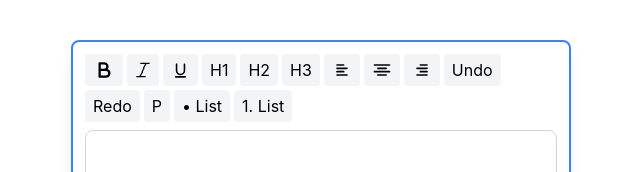
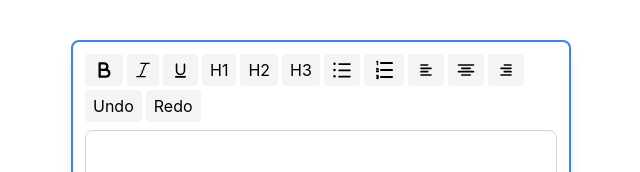
Before and after one commit to Phoreverr/react-text-editor, a React (Create React App) app: page / in a window 1280 px wide. Shown: the top 172 px of the page, without its empty margins (319-959 px from the left). Built offline with nearby package versions, Linux system fonts and the light colour scheme.

Commit message:
fix: heading text format

```diff
--- a/src/App.tsx
+++ b/src/App.tsx
@@ -7,6 +7,8 @@ import Underline from "./components/icons/Underline.icon";
 import ItalicIcon from "./components/icons/Italics.icon";
 import BoldIcon from "./components/icons/Bold.icon";
 import { sanitizeHTML } from "./lib/./SantizeHtml";
+import UnorderedListIcon from "./components/icons/UnorderedList.icon";
+import OrderedListIcon from "./components/icons/OrderedList.icon";
 
 function App() {
   const [align, setAlign] = useState("");
@@ -25,14 +27,20 @@ const handleSelectionChange = useCallback(() => {
       const newItalic = document.queryCommandState("italic");
       const newUnderline = document.queryCommandState("underline");
       const newOrderedList = document.queryCommandState("insertOrderedList");
-    const newUnorderedList = document.queryCommandState("insertUnorderedList");
-    const newFormatBlock = document.queryCommandValue("formatBlock")?.toLowerCase();
+      const newUnorderedList = document.queryCommandState(
+        "insertUnorderedList"
+      );
+      const newFormatBlock = document
+        .queryCommandValue("formatBlock")
+        ?.toLowerCase();
 
       if (newBold !== boldActive) setBoldActive(newBold);
       if (newItalic !== italicActive) setItalicActive(newItalic);
       if (newUnderline !== underlineActive) setUnderlineActive(newUnderline);
-    if (newOrderedList !== orderedListActive) setOrderedListActive(newOrderedList);
-    if (newUnorderedList !== unorderedListActive) setUnorderedListActive(newUnorderedList);
+      if (newOrderedList !== orderedListActive)
+        setOrderedListActive(newOrderedList);
+      if (newUnorderedList !== unorderedListActive)
+        setUnorderedListActive(newUnorderedList);
       if (newFormatBlock !== formatBlock) setFormatBlock(newFormatBlock);
 
       const selection = window.getSelection();
@@ -73,7 +81,6 @@ const handleSelectionChange = useCallback(() => {
     formatBlock,
     align,
   ]);
-
 
   useEffect(() => {
     // if (hasRun.current) return;
@@ -128,7 +135,6 @@ const handleSelectionChange = useCallback(() => {
   return (
     <div className="w-[500px] h-auto border-2 border-blue-500 p-3 rounded-lg shadow-lg mx-auto mt-10">
       <div className="flex flex-wrap mb-2 gap-1">
-
         <button
           className={`px-2 py-1 rounded ${
             boldActive ? "bg-gray-500 text-white" : "bg-gray-100"
@@ -154,22 +160,44 @@ const handleSelectionChange = useCallback(() => {
           <Underline />
         </button>
         <button
-          className={`px-2 py-1 rounded ${formatBlock === "h1" ? "bg-gray-500 text-white" : "bg-gray-100"}`}
-          onClick={() => exec("formatBlock", "h1")}
+          className={`px-2 py-1 rounded ${
+            formatBlock === "h1" ? "bg-gray-500 text-white" : "bg-gray-100"
+          }`}
+          onClick={() => exec("formatBlock", "<h1>")}
         >
           H1
         </button>
         <button
-          className={`px-2 py-1 rounded ${formatBlock === "h2" ? "bg-gray-500 text-white" : "bg-gray-100"}`}
-          onClick={() => exec("formatBlock", "h2")}
+          className={`px-2 py-1 rounded ${
+            formatBlock === "h2" ? "bg-gray-500 text-white" : "bg-gray-100"
+          }`}
+          onClick={() => exec("formatBlock", "<h2>")}
         >
           H2
         </button>
         <button
-          className={`px-2 py-1 rounded ${formatBlock === "h3" ? "bg-gray-500 text-white" : "bg-gray-100"}`}
-          onClick={() => exec("formatBlock", "h3")}
+          className={`px-2 py-1 rounded ${
+            formatBlock === "h3" ? "bg-gray-500 text-white" : "bg-gray-100"
+          }`}
+          onClick={() => exec("formatBlock", "<h3>")}
         >
           H3
+        </button>
+        <button
+          className={`px-2 py-1 rounded ${
+            unorderedListActive ? "bg-gray-500 text-white" : "bg-gray-100"
+          }`}
+          onClick={() => exec("insertUnorderedList")}
+        >
+          <UnorderedListIcon />
+        </button>
+        <button
+          className={`px-2 py-1 rounded ${
+            orderedListActive ? "bg-gray-500 text-white" : "bg-gray-100"
+          }`}
+          onClick={() => exec("insertOrderedList")}
+        >
+          <OrderedListIcon />
         </button>
         <button
           className={`px-2 py-1 rounded ${
@@ -207,25 +235,6 @@ const handleSelectionChange = useCallback(() => {
         >
           Redo
         </button>
-        <button
-          className="px-2 py-1 rounded bg-gray-100"
-          onClick={() => exec("formatBlock", "p")}
-        >
-          P
-        </button>
-
-        <button
-          className={`px-2 py-1 rounded ${unorderedListActive ? "bg-gray-500 text-white" : "bg-gray-100"}`}
-          onClick={() => exec("insertUnorderedList")}
-        >
-          • List
-        </button>
-        <button
-          className={`px-2 py-1 rounded ${orderedListActive ? "bg-gray-500 text-white" : "bg-gray-100"}`}
-          onClick={() => exec("insertOrderedList")}
-        >
-          1. List
-        </button>
       </div>
       <div
         ref={editorRef}
--- /dev/null
+++ b/src/components/icons/OrderedList.icon.tsx
@@ -0,0 +1,20 @@
+const OrderedListIcon = () => {
+  return (
+    <svg
+      xmlns="http://www.w3.org/2000/svg"
+      width="24"
+      height="24"
+      viewBox="0 0 24 24"
+    >
+      <g fill="none">
+        <path d="m12.593 23.258l-.011.002l-.071.035l-.02.004l-.014-.004l-.071-.035q-.016-.005-.024.005l-.004.01l-.017.428l.005.02l.01.013l.104.074l.015.004l.012-.004l.104-.074l.012-.016l.004-.017l-.017-.427q-.004-.016-.017-.018m.265-.113l-.013.002l-.185.093l-.01.01l-.003.011l.018.43l.005.012l.008.007l.201.093q.019.005.029-.008l.004-.014l-.034-.614q-.005-.018-.02-.022m-.715.002a.02.02 0 0 0-.027.006l-.006.014l-.034.614q.001.018.017.024l.015-.002l.201-.093l.01-.008l.004-.011l.017-.43l-.003-.012l-.01-.01z" />
+        <path
+          fill="currentColor"
+          d="M5.436 16.72a1.466 1.466 0 0 1 1.22 2.275a1.466 1.466 0 0 1-1.22 2.275c-.65 0-1.163-.278-1.427-.901a.65.65 0 1 1 1.196-.508a.18.18 0 0 0 .165.109c.109 0 .23-.03.23-.167c0-.1-.073-.143-.156-.154l-.051-.004a.65.65 0 0 1-.096-1.293l.096-.007c.102 0 .207-.037.207-.158c0-.137-.12-.167-.23-.167a.18.18 0 0 0-.164.11a.65.65 0 1 1-1.197-.509c.264-.622.777-.9 1.427-.9ZM20 18a1 1 0 1 1 0 2H9a1 1 0 1 1 0-2zM6.08 9.945a1.552 1.552 0 0 1 .43 2.442l-.554.593h.47a.65.65 0 1 1 0 1.3H4.573a.655.655 0 0 1-.655-.654c0-.207.029-.399.177-.557L5.559 11.5c.11-.117.082-.321-.06-.392c-.136-.068-.249.01-.275.142l-.006.059a.65.65 0 0 1-.65.65c-.39 0-.65-.327-.65-.697a1.482 1.482 0 0 1 2.163-1.317ZM20 11a1 1 0 0 1 .117 1.993L20 13H9a1 1 0 0 1-.117-1.993L9 11zM6.15 3.39v3.24a.65.65 0 1 1-1.3 0V4.522a.65.65 0 0 1-.46-1.183l.742-.495a.655.655 0 0 1 1.018.545ZM20 4a1 1 0 0 1 .117 1.993L20 6H9a1 1 0 0 1-.117-1.993L9 4z"
+        />
+      </g>
+    </svg>
+  );
+};
+
+export default OrderedListIcon;
--- /dev/null
+++ b/src/components/icons/UnorderedList.icon.tsx
@@ -0,0 +1,17 @@
+const UnorderedListIcon = () => {
+  return (
+    <svg
+      xmlns="http://www.w3.org/2000/svg"
+      width="20"
+      height="20"
+      viewBox="0 0 16 16"
+    >
+      <path
+        fill="currentColor"
+        d="M5.75 2.5h8.5a.75.75 0 0 1 0 1.5h-8.5a.75.75 0 0 1 0-1.5m0 5h8.5a.75.75 0 0 1 0 1.5h-8.5a.75.75 0 0 1 0-1.5m0 5h8.5a.75.75 0 0 1 0 1.5h-8.5a.75.75 0 0 1 0-1.5M2 14a1 1 0 1 1 0-2a1 1 0 0 1 0 2m1-6a1 1 0 1 1-2 0a1 1 0 0 1 2 0M2 4a1 1 0 1 1 0-2a1 1 0 0 1 0 2"
+      />
+    </svg>
+  );
+};
+
+export default UnorderedListIcon;
```
Lines whose indentation alone changed are shown as unchanged.
